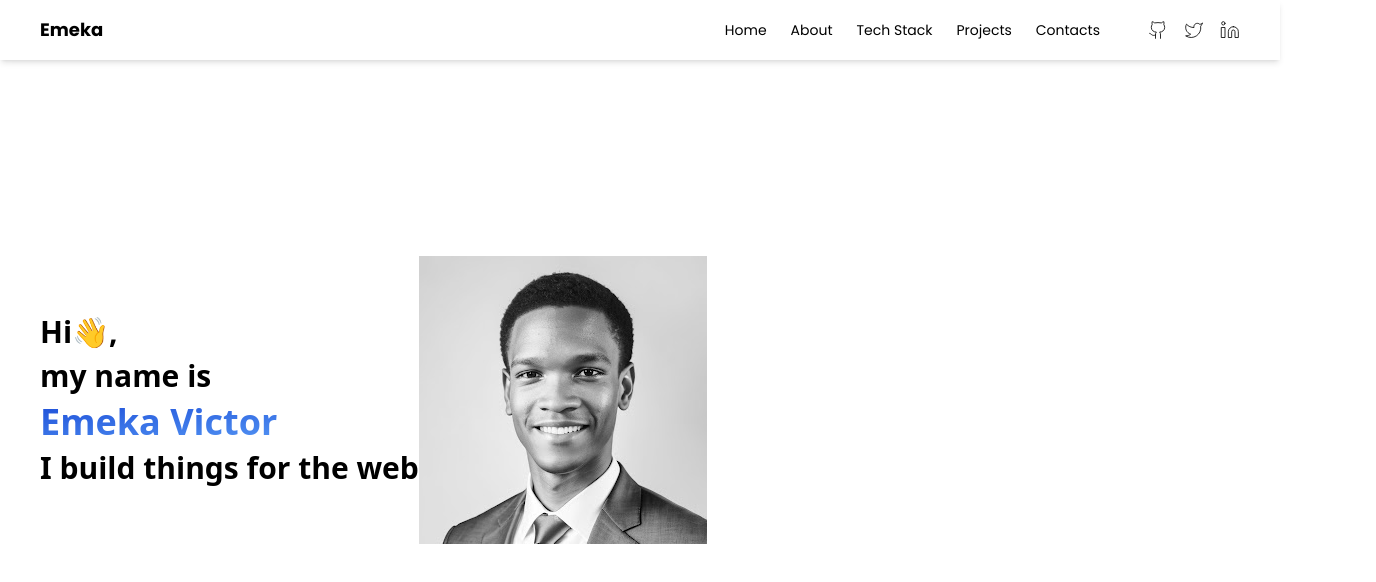
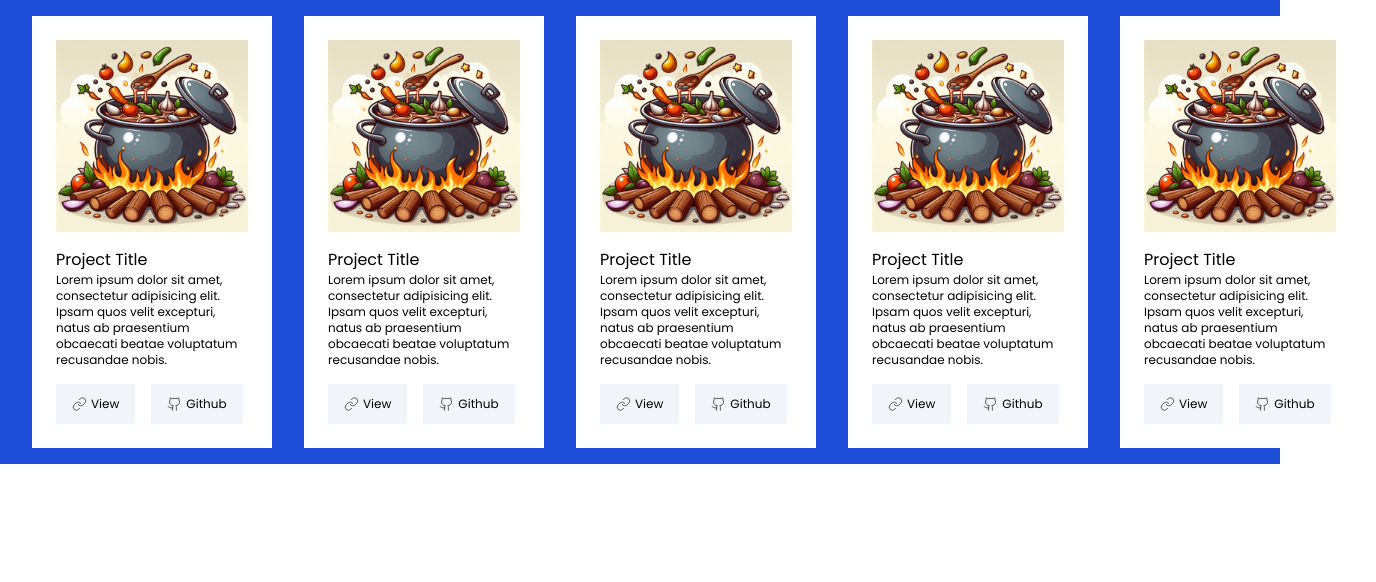
Before and after one commit to DevEmmy001/portfolio, a React (Vite) app: page / in a window 1280 px wide. Shown: the top 582 px of the page, 1376 px wide, since content can reach past the window. Built offline with nearby package versions, Linux system fonts and the light colour scheme.

Commit message:
portfolio reset for work-card display

```diff
--- a/src/App.jsx
+++ b/src/App.jsx
@@ -1,13 +1,16 @@
 import React from "react";
 import "./index.css";
-import Navbar from "./components/Navbar";
-import Header from "./components/Header";
+import WorkCard from "./components/WorkCard";
+
 function App() {
   return (
-    <>
-      <Navbar />
-      <Header />
-    </>
+    <main className="bg-blue-700 text-xs p-4 md:flex">
+      <WorkCard />
+      <WorkCard />
+      <WorkCard />
+      <WorkCard />
+      <WorkCard />
+    </main>
   );
 }
 
--- a/src/components/Header.jsx
+++ /dev/null
@@ -1,26 +0,0 @@
-import React from "react";
-import image from "../images/my-image.jpg";
-const Header = () => {
-  return (
-    <main className="h-screen w-screen md:flex md:items-center p-10">
-      <div className="flex-col">
-        <h1 className="md:text-3xl text-2xl font-bold text-black ">Hi👋,</h1>
-        <h1 className="md:text-3xl text-2xl font-bold mt-2 text-black">
-          my name is
-        </h1>
-        <h1 className="md:text-4xl text-3xl font-bold mt-2 bg-gradient-to-br from-blue-700 to-blue-400 bg-clip-text text-transparent">
-          Emeka Victor
-        </h1>
-        <h1 className="md:text-3xl text-2xl mt-2 font-bold text-black">
-          I build things for the web
-        </h1>
-      </div>
-      {/* image */}
-      <div>
-        <img src={image} alt="" />
-      </div>
-    </main>
-  );
-};
-
-export default Header;
--- a/src/components/Navbar.jsx
+++ /dev/null
@@ -1,63 +0,0 @@
-import React, { useState } from "react";
-import { Link } from "react-router-dom";
-import { GithubIcon, Twitter, Linkedin, Menu, XIcon } from "lucide-react";
-
-const Navbar = () => {
-  const navLinks = [
-    { name: "Home", Link: "/" },
-    { name: "About", Link: "/" },
-    { name: "Tech Stack", Link: "/" },
-    { name: "Projects", Link: "/" },
-    { name: "Contacts", Link: "/" },
-  ];
-
-  const [open, setisOpen] = useState(false);
-
-  return (
-    <div className="font-PS shadow-md w-full fixed top-0 left-0">
-      {/* Flex container for logo and navigation links */}
-      <div className="flex items-center justify-between w-full md:px-10 py-4 px-7 bg-white">
-        {/* site nav logo */}
-        <div>
-          <p className="text-lg font-bold">Emeka</p>
-        </div>
-
-        {/* mobile nav icon */}
-        <div
-          onClick={() => setisOpen(!open)}
-          className="absolute right-8 top-4 cursor-pointer md:hidden"
-        >
-          {open ? <XIcon /> : <Menu />}
-        </div>
-
-        {/* site nav links */}
-        <ul
-          className={`pl-8 sm:justify-end text-sm md:flex md:items-center md:space-x-6 md:static absolute left-0 w-full bg-white transition-all duration-500 ease-in md:top-0 ${
-            open ? "top-12" : "top-[-490px]"
-          }`}
-        >
-          {navLinks.map((link) => (
-            <li className="my-7 md:my-0" key={link.name}>
-              <a href={link.Link}>{link.name}</a>
-            </li>
-          ))}
-          <li>
-            <div className="flex gap-4 mt-4 md:mt-0 md:ml-6">
-              <a href="https://github.com/DevEmmy001/">
-                <GithubIcon size={20} strokeWidth={1} />
-              </a>
-              <a href="https://x.com/VictorChuk16839">
-                <Twitter size={20} strokeWidth={1} />
-              </a>
-              <a href="https://www.linkedin.com/in/victor-chukwuemeka-a70156310">
-                <Linkedin size={20} strokeWidth={1} />
-              </a>
-            </div>
-          </li>
-        </ul>
-      </div>
-    </div>
-  );
-};
-
-export default Navbar;
--- /dev/null
+++ b/src/components/WorkCard.jsx
@@ -0,0 +1,38 @@
+import React from "react";
+import { Link, GithubIcon } from "lucide-react";
+import imgage from "../images/testimg.jpg";
+const WorkCard = () => {
+  return (
+    <main className="font-PS">
+      <div className="bg-white p-4 md:p-6 md:w-60  md:my-0 m-4">
+        <div className="pb-4">
+          <img src={imgage} alt="" />
+        </div>
+        <h1 className="text-base">Project Title</h1>
+        <p>
+          Lorem ipsum dolor sit amet, consectetur adipisicing elit. Ipsam quos
+          velit excepturi, natus ab praesentium obcaecati beatae voluptatum
+          recusandae nobis.
+        </p>
+        <div className="flex pt-4 gap-4">
+          {/* live link button */}
+          <a href="">
+            <span className="flex gap-1 bg-slate-100 px-4 py-2 w-fit hover:bg-yellow-400 hover:text-white items-center">
+              <Link strokeWidth={1} width={15} />
+              View
+            </span>
+          </a>
+          {/* git hub repo button */}
+          <a href="">
+            <span className="flex gap-1 bg-slate-100 px-4 py-2  hover:bg-blue-700 hover:text-white items-center">
+              <GithubIcon strokeWidth={1} width={15} />
+              Github
+            </span>
+          </a>
+        </div>
+      </div>
+    </main>
+  );
+};
+
+export default WorkCard;
```
Also changed, not shown: src/images/my-image.jpg (deleted), src/images/testimg.jpg (added).
